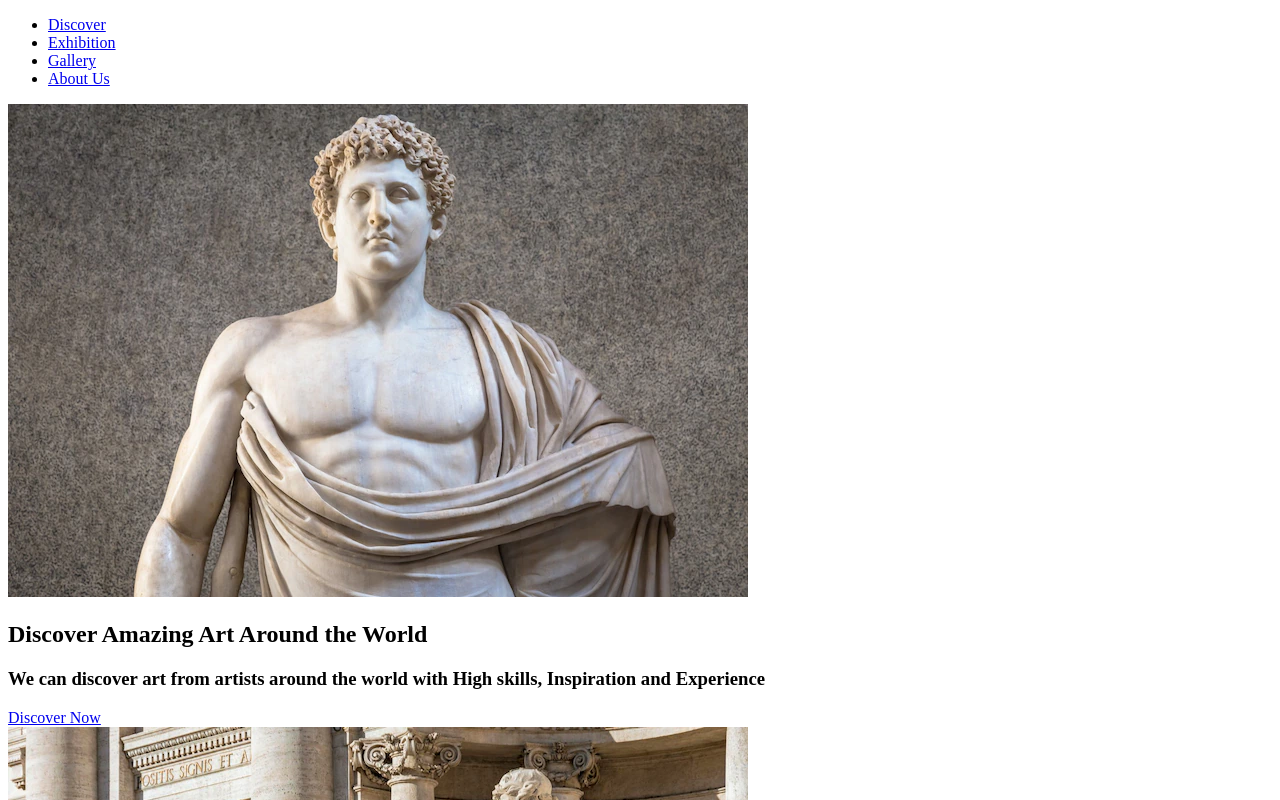
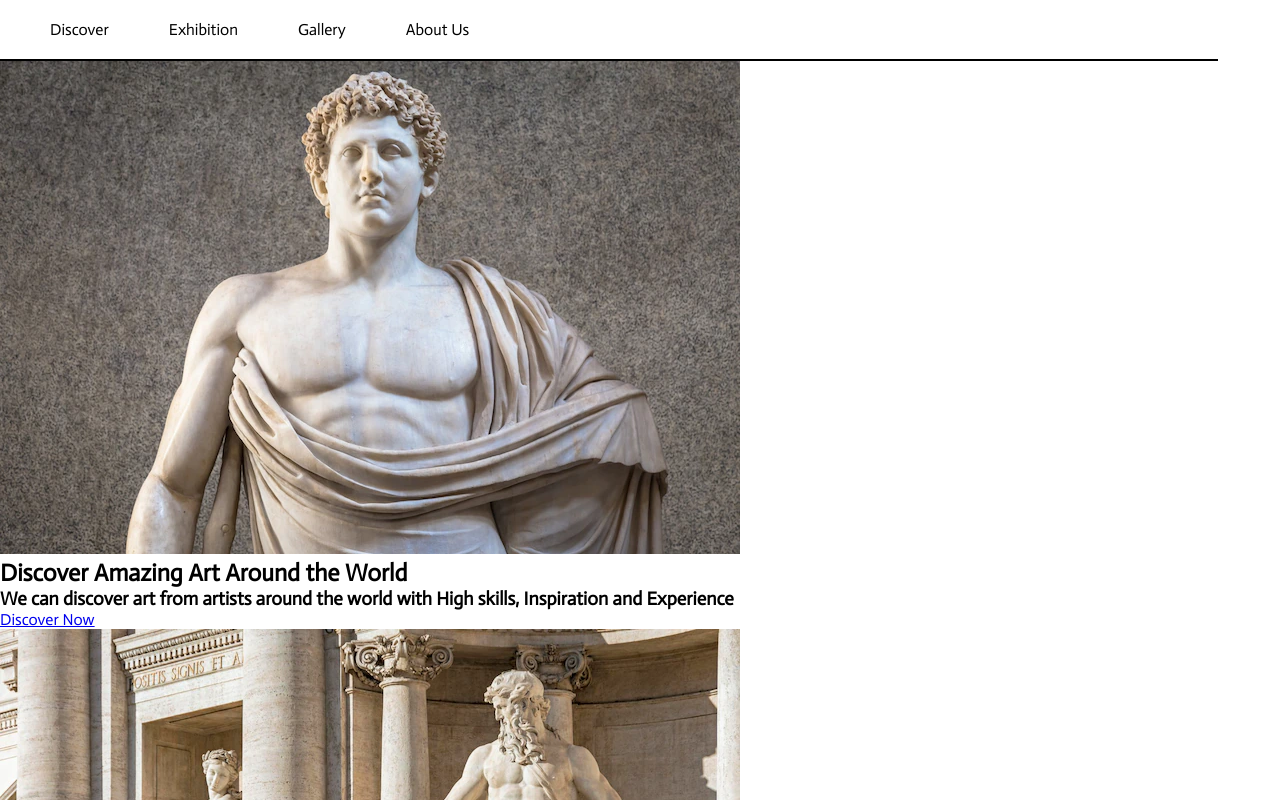
Before and after one commit to anthonykimani/Noir-themed-webpage, a plain HTML site: page index.html in a window 1280 px wide. Shown: the top 800 px of the page. Drawn offline with Linux system fonts and the light colour scheme.

Commit message:
Styles and Updates the Navigation Menu

```diff
--- a/Assets/css/index.css
+++ b/Assets/css/index.css
@@ -0,0 +1,30 @@
+*{
+    padding:0;
+    margin:0;
+    font-family:'Actor',sans-serif;
+}
+
+.navigation-menu {
+    display:flex;
+    justify-content:flex-start;
+}
+
+.navigation-menu  > ul{
+    display:flex;
+    padding:20px;
+}
+
+.navigation-menu > ul > li{
+    list-style:none;
+    padding:0px 30px;
+}
+
+.navigation-menu > ul > li > a{
+    color:black;
+    text-decoration:none;
+}
+
+#nav-hr{
+    width:95vw;
+    border:.01px solid black
+}
--- a/index.html
+++ b/index.html
@@ -5,9 +5,13 @@
     <meta http-equiv="X-UA-Compatible" content="IE=edge">
     <meta name="viewport" content="width=device-width, initial-scale=1.0">
     <title>Noir - Black and White.</title>
+    <link rel="stylesheet" href="./Assets/css/index.css">
+    <link rel="preconnect" href="https://fonts.googleapis.com">
+    <link rel="preconnect" href="https://fonts.gstatic.com" crossorigin>
+    <link href="https://fonts.googleapis.com/css2?family=Actor&family=Poppins&display=swap" rel="stylesheet">
 </head>
 <body>
-    <section class="page-container">
+    <section class="navigation-container">
         <nav class="navigation-menu">
             <ul>
                 <li><a href="discover.html">Discover</a></li>
@@ -17,6 +21,7 @@
             </ul>
         </nav>
     </section>
+    <hr id="nav-hr">
     <!-- HOME CONTAINER -->
     <section class="home-container">
         <div class="home-bottom-image-container">
@@ -174,4 +179,5 @@
         </div>
     </section>
 </body>
+<script src="./Assets/js/index.js"></script>
 </html>
```
